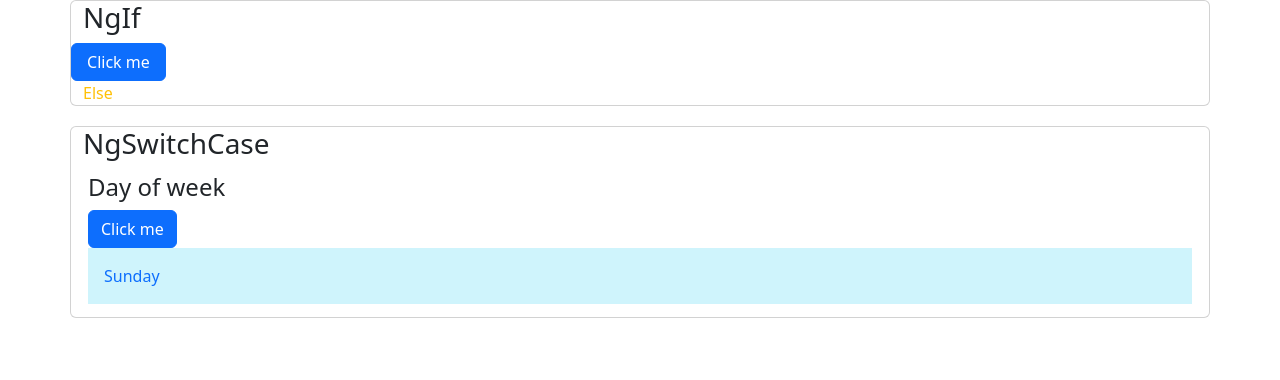
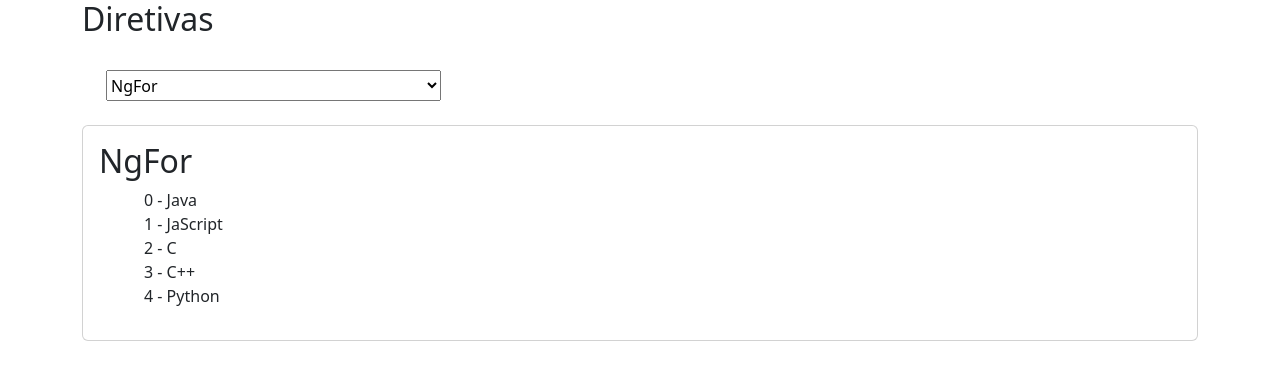
Before and after one commit to tom-jr/angular-loiane, an Angular app in the folder project-lab/diretivas/: page / in a window 1280 px wide. Shown: the top 380 px of the page. Built offline with nearby package versions, Linux system fonts and the light colour scheme.

Commit message:
#0020 aula de ngFor

```diff
--- a/project-lab/diretivas/angular.json
+++ b/project-lab/diretivas/angular.json
@@ -25,9 +25,12 @@
               "src/assets"
             ],
             "styles": [
-              "src/styles.css"
+              "src/styles.css",
+              "bootstrap/dist/css/bootstrap.min.css"
             ],
-            "scripts": []
+            "scripts": [
+              "bootstrap/dist/js/bootstrap.min.js"
+            ]
           },
           "configurations": {
             "production": {
--- a/project-lab/diretivas/package.json
+++ b/project-lab/diretivas/package.json
@@ -19,6 +19,7 @@
     "@angular/platform-browser": "^16.1.0",
     "@angular/platform-browser-dynamic": "^16.1.0",
     "@angular/router": "^16.1.0",
+    "bootstrap": "^5.3.2",
     "json-server": "^0.17.3",
     "rxjs": "~7.8.0",
     "tslib": "^2.3.0",
--- a/project-lab/diretivas/src/app/app.component.html
+++ b/project-lab/diretivas/src/app/app.component.html
@@ -1 +1,14 @@
-<app-ngif></app-ngif>
+<div class="container">
+  <h2>Diretivas</h2>
+  <select #select
+          [style]="{'width':'30%', 'height':'1.9em', 'margin':'1.5em'}"
+          (change)="onSelectAula(select.value)">
+    <option value="1">NgIf & SwitchCase</option>
+    <option selected value="2">NgFor</option>
+  </select>
+</div>
+
+<div class="container-sm" [ngSwitch]="aula">
+  <app-ngif *ngSwitchCase="1"></app-ngif>
+  <app-ngfor *ngSwitchCase="2"></app-ngfor>
+</div>
--- a/project-lab/diretivas/src/app/app.component.ts
+++ b/project-lab/diretivas/src/app/app.component.ts
@@ -1,4 +1,4 @@
-import { Component } from '@angular/core';
+import {Component} from '@angular/core';
 
 @Component({
   selector: 'app-root',
@@ -7,4 +7,10 @@ import { Component } from '@angular/core';
 })
 export class AppComponent {
   title = 'diretivas';
+  aula = 2;
+
+  onSelectAula(aula: any) {
+    console.log(aula);
+    this.aula = aula;
+  }
 }
--- a/project-lab/diretivas/src/app/app.module.ts
+++ b/project-lab/diretivas/src/app/app.module.ts
@@ -3,11 +3,13 @@ import { BrowserModule } from '@angular/platform-browser';
 
 import { AppComponent } from './app.component';
 import { NgifComponent } from './ngif/ngif.component';
+import { NgforComponent } from './ngfor/ngfor.component';
 
 @NgModule({
   declarations: [
     AppComponent,
-    NgifComponent
+    NgifComponent,
+    NgforComponent
   ],
   imports: [
     BrowserModule
--- /dev/null
+++ b/project-lab/diretivas/src/app/ngfor/ngfor.component.html
@@ -0,0 +1,11 @@
+<div class="card">
+  <div [style]="{'margin':'1em'}">
+    <h2 class="control-label">NgFor</h2>
+    <div class="container-sm" style="margin: 1px">
+
+      <ul style="list-style: none">
+        <li *ngFor="let curso of cursos; index as i ">{{i}} - {{curso.desc}}</li>
+      </ul>
+    </div>
+  </div>
+</div>
--- /dev/null
+++ b/project-lab/diretivas/src/app/ngfor/ngfor.component.ts
@@ -0,0 +1,14 @@
+import {Component} from '@angular/core';
+
+@Component({
+  selector: 'app-ngfor',
+  templateUrl: './ngfor.component.html',
+  styleUrls: ['./ngfor.component.css']
+})
+export class NgforComponent {
+  cursos = [{id:10, desc:'Java'},
+    {id: 11,desc: 'JaScript'},
+    {id:12,desc: 'C'},
+    {id:13, desc:'C++'},
+    {id:14, desc:'Python'}];
+}
```
Also changed, not shown: project-lab/diretivas/src/app/ngfor/ngfor.component.css (added), 1 other file (tests, documents, lock files or other folders).
